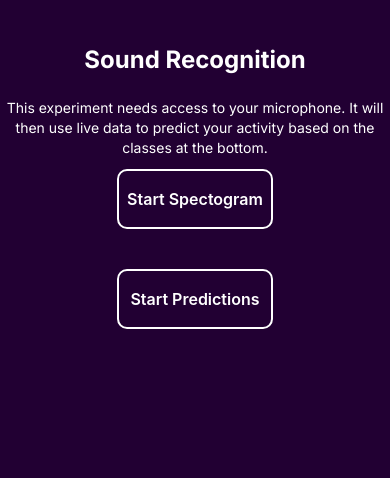
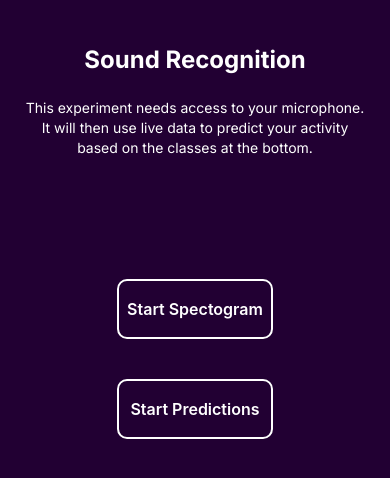
Before and after one commit to abroroo/audiochi, a Next.js app: page / in a window 390 px wide. Shown: the top 478 px of the page. Built offline with nearby package versions, Linux system fonts and the light colour scheme.

Commit message:
Styles responsive

```diff
--- a/src/app/globals.css
+++ b/src/app/globals.css
@@ -24,7 +24,7 @@ h1 {
 }
 .button-div {
   position: absolute;
-  top: 20%;
+  top: 25%;
   left: 0;
   width: 100%;
   text-align: center;
@@ -83,4 +83,7 @@ h1 {
   .button-28 {
     width: 40%;
   }
+  .button-div {
+    top: 33%;
+  }
 }
--- a/src/components/Spectrograph.jsx
+++ b/src/components/Spectrograph.jsx
@@ -143,9 +143,9 @@ const Spectrogram = () => {
 
   return (
     <div>
-      <div className="h1-div">
+      <div className="h1-div flex justify-center items-center flex-col">
         <h1 className="">Sound Recognition</h1>
-        <p className="mb-10 mt-5 text-sm text-[#fff]">
+        <p className=" mt-5 text-sm text-[#fff] w-[90%]">
           This experiment needs access to your microphone. It will then use live
           data to predict your activity based on the classes at the bottom.
         </p>
```
